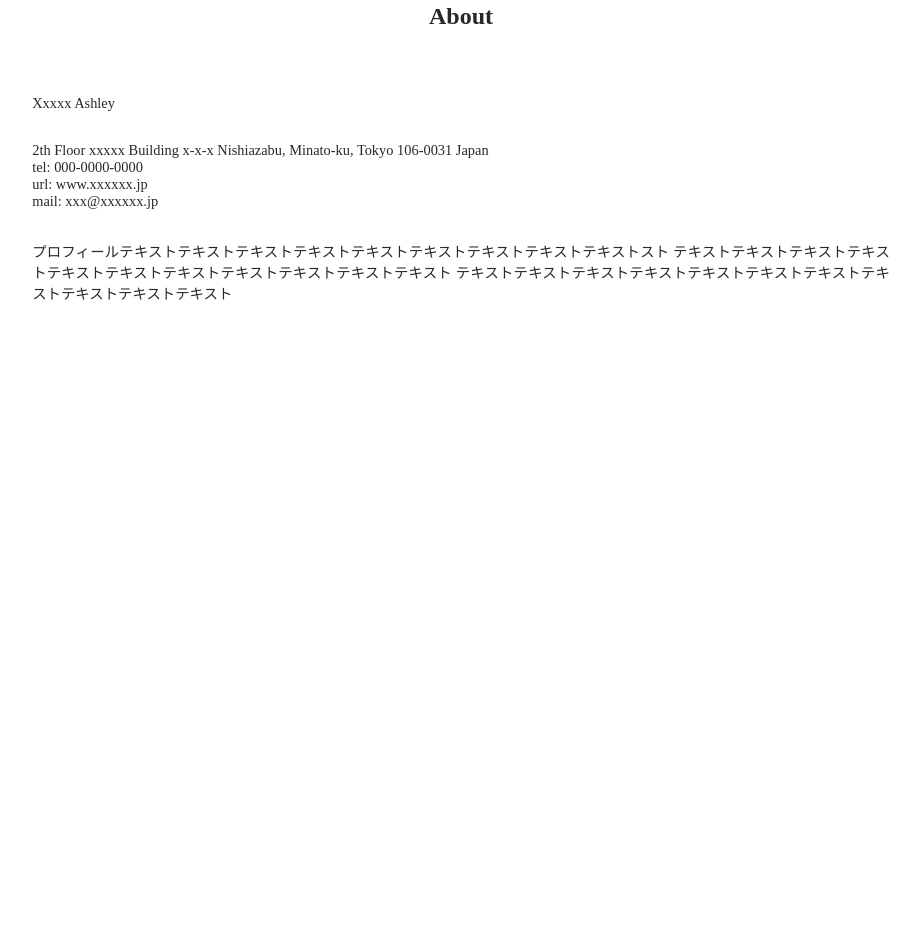
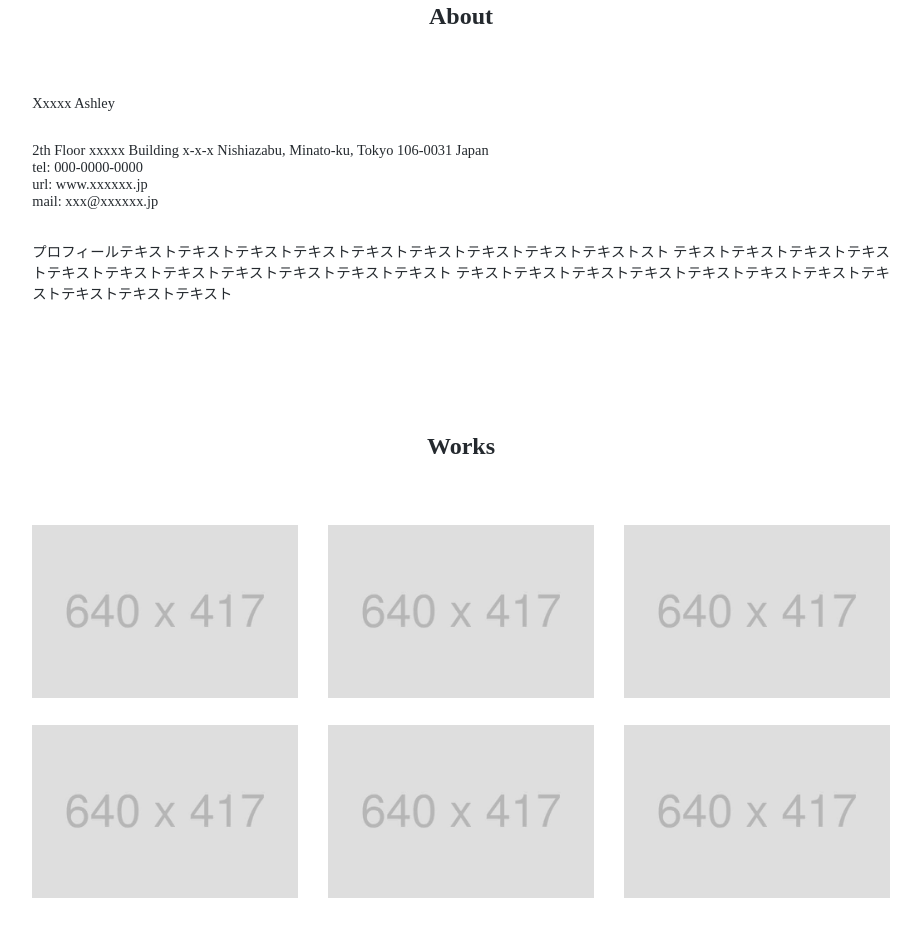
Before and after one commit to a-myzk/codestep-portfolio, a plain HTML site: page index.html in a window 1280 px wide. Shown: the part 771-1708 px from the top of the page, without its empty margins (179-1100 px from the left). Before the commit the page ends 1204 px from the top, so only its background shows below. Drawn offline with Linux system fonts and the light colour scheme; some packages are replaced by stand-ins of ours.

Commit message:
[Update]worksセクション作成

```diff
--- a/css/style.css
+++ b/css/style.css
@@ -85,6 +85,18 @@ li {
   text-align: justify;
 }
 
+/* worksセクション */
+#works ul {
+  display: flex;
+  justify-content: space-between;
+  flex-wrap: wrap;
+  margin-bottom: 50px;
+}
+#works li {
+  width: 31%;
+  margin-bottom: 23px;
+}
+
 /* メディアクエリ */
 @media screen and (max-width: 600px) {
   .wrapper {
@@ -107,4 +119,12 @@ li {
     font-size: 0.8rem;
     margin-left: 20px;
   }
+
+  /* worksセクション */
+  #works ul {
+    flex-direction: column;
+  }
+  #works li {
+    width: 100%;
+  }
 }
--- a/index.html
+++ b/index.html
@@ -54,7 +54,27 @@
 
       <!-- worksセクション -->
       <section id="works" class="wrapper">
-
+        <h2 class="sec-title">Works</h2>
+        <ul>
+          <li>
+            <img src="img/works1.jpg" alt="">
+          </li>
+          <li>
+            <img src="img/works2.jpg" alt="">
+          </li>
+          <li>
+            <img src="img/works3.jpg" alt="">
+          </li>
+          <li>
+            <img src="img/works4.jpg" alt="">
+          </li>
+          <li>
+            <img src="img/works5.jpg" alt="">
+          </li>
+          <li>
+            <img src="img/works6.jpg" alt="">
+          </li>
+        </ul>
       </section>
 
       <!-- newsセクション -->
```
